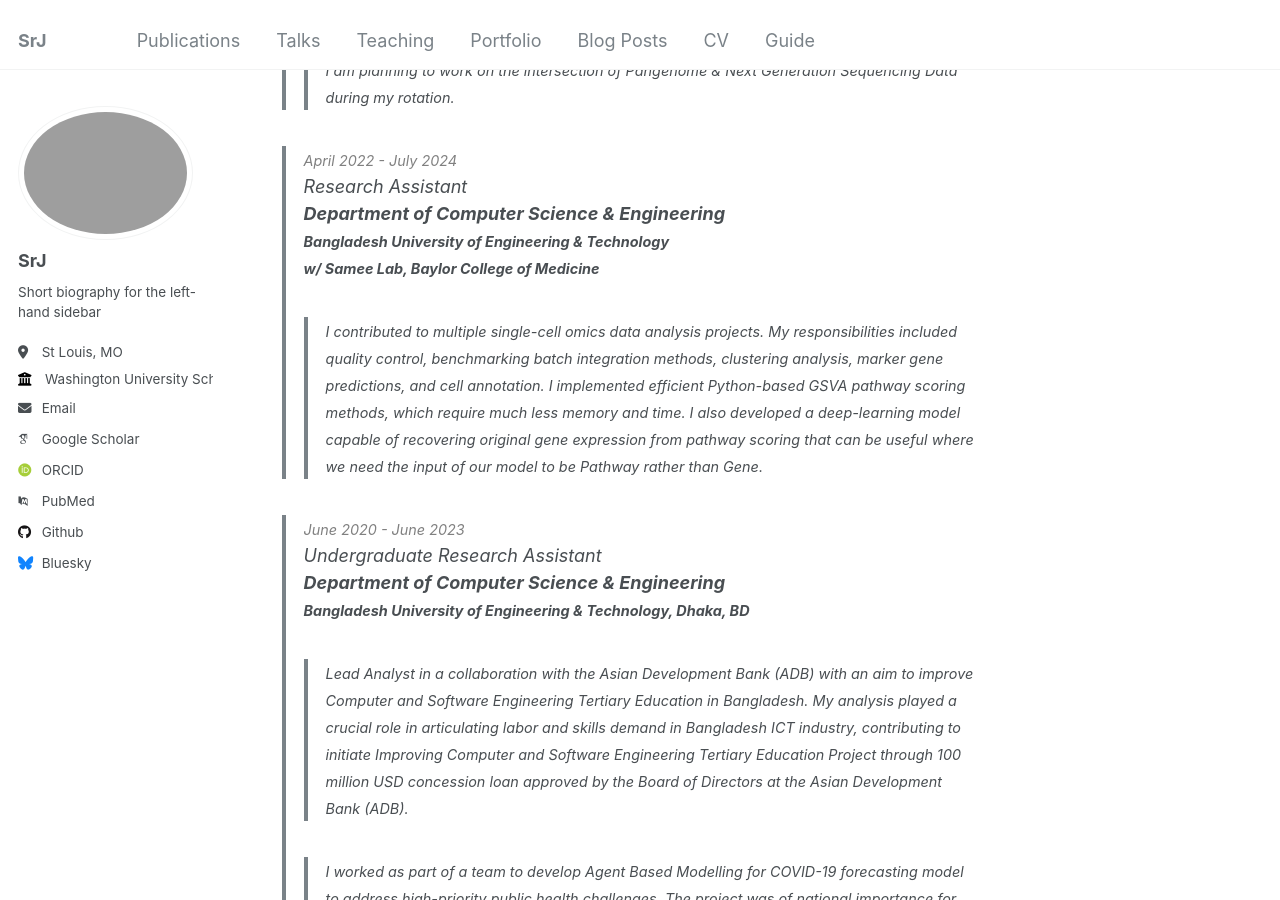
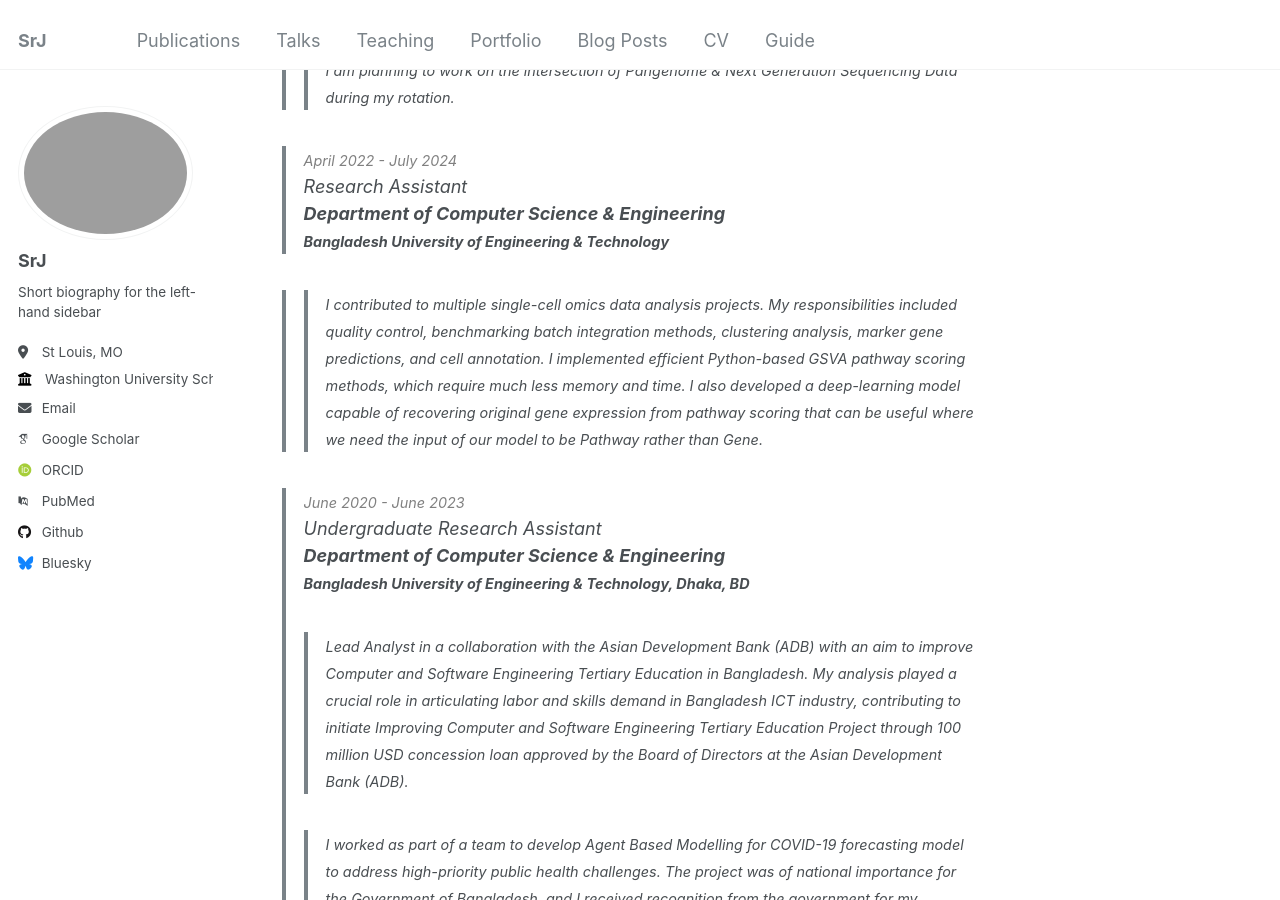
Before and after one commit to Srj/srj.github.io, a Jekyll site: the page built from _pages/about.md, in a window 1280 px wide and 900 px high, scrolled down 659 px. Built offline with Jekyll 4.4.1, drawn with Linux system fonts in a browser that asks for light colours; some web fonts are replaced.

Commit message:
Update about.md

```diff
--- a/_pages/about.md
+++ b/_pages/about.md
@@ -32,7 +32,7 @@ redirect_from:
 >*Research Assistant*\
 >**Department of Computer Science & Engineering**\
 ><b><text style="font-size:0.8em;">Bangladesh University of Engineering & Technology</text></b><br>
-><b><text style="font-size:0.8em;">w/ Samee Lab, Baylor College of Medicine</text></b>
+
 >
 >><text style="font-size:0.8em;">I contributed to multiple single-cell omics data analysis projects. My responsibilities included quality control, benchmarking batch integration methods, clustering analysis, marker gene predictions, and cell annotation. I implemented efficient Python-based GSVA pathway scoring methods, which require much less memory and time. I also developed a deep-learning model capable of recovering original gene expression from pathway scoring that can be useful where we need the input of our model to be Pathway rather than Gene.</text>
 
```
